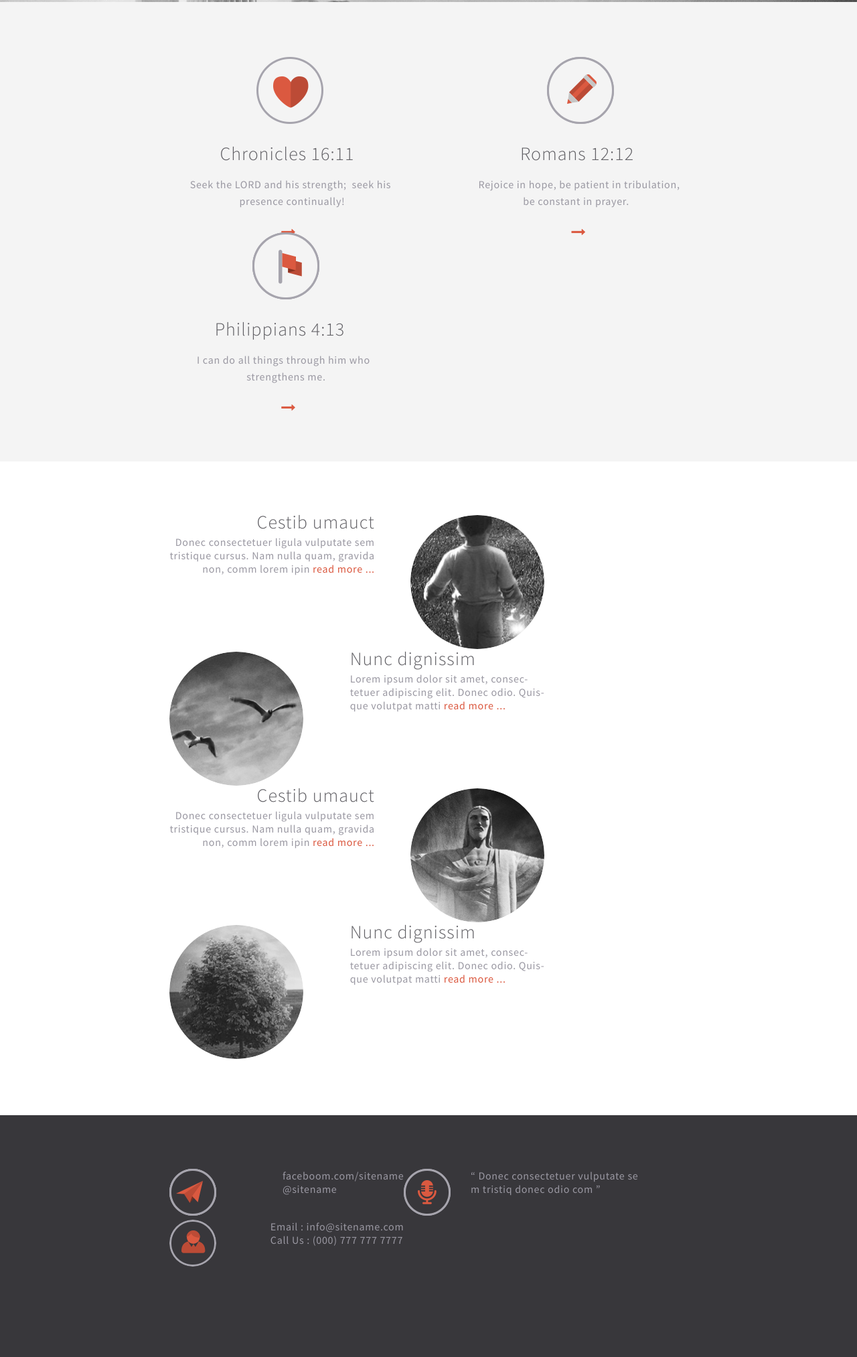
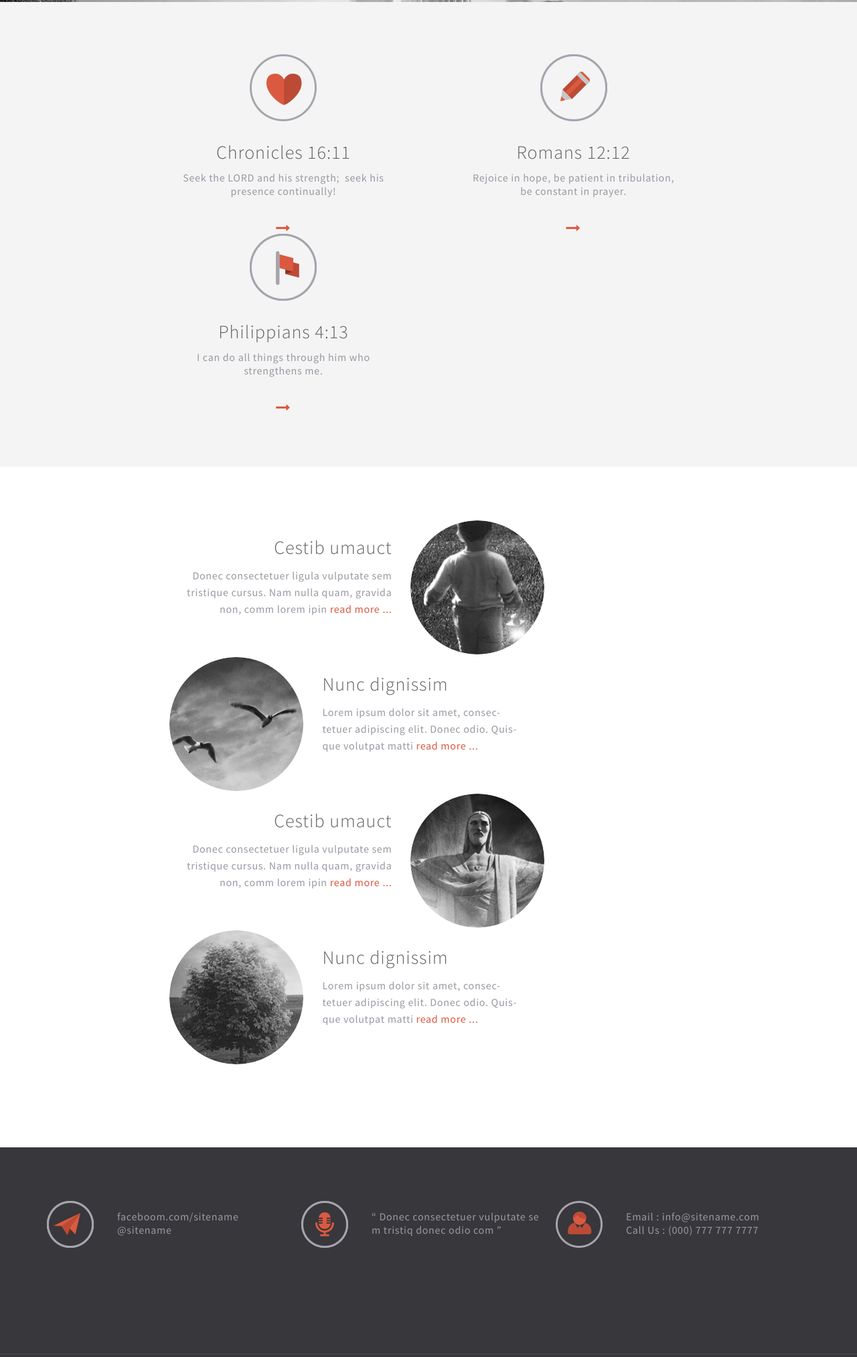
Before and after one commit to LanSlider/iTechLab18-Anton.Repetukha, a plain HTML site: page Task2/index.html in a window 1280 px wide. Shown: the part 617-2643 px from the top of the page at 67% size. Drawn offline with Linux system fonts and the light colour scheme.

Commit message:
edit block position and size

```diff
--- a/Task2/css/article.css
+++ b/Task2/css/article.css
@@ -5,8 +5,10 @@
 
 .article__textblock {
     display: flex;
-    flex-shrink: 1;
     flex-direction: column;
+    width: 360px;
+    height: 100%;
+    padding-top: 10px;
     line-height: 20px;
     font-size: 16px;
 }
@@ -15,12 +17,13 @@
     display: block;
     color: #605f64;
     font-size: 28px;
+    line-height: 60px;
     font-family: 'Source Sans Pro Light';
-    margin-bottom: 10px;
 }
 
 .article__text {
     letter-spacing: 0.7px;
+    line-height: 25px;
 }
 
 .article__image img {
@@ -28,3 +31,25 @@
     max-height: 200px;
     border-radius: 100px;
 }
+
+.article__textblock_left {
+    box-sizing: border-box;
+    float: left;
+    padding-right: 28px;
+    text-align: right;
+}
+
+.article__textblock_right {
+    box-sizing: border-box;
+    float: right;
+    padding-left: 28px;
+    text-align: left;
+}
+
+.article__image_left {
+    float: right;
+}
+
+.article__image_right {
+    float: left;
+}
--- /dev/null
+++ b/Task2/css/contact.css
@@ -0,0 +1,19 @@
+.contact {
+    display: flex;
+    flex-direction: row;
+    width: 380px;
+}
+
+.contact__textblock {
+    padding-top: 13px;
+    padding-left: 35px;
+}
+
+.contact__text {
+    letter-spacing: 0.7px;
+}
+
+.contact__image img {
+    width: 70px;
+    height: 70px;
+}
--- a/Task2/css/content.css
+++ b/Task2/css/content.css
@@ -7,92 +7,12 @@
     flex-wrap: wrap;
     justify-content: space-between;
     background-color: #f4f4f4;
-    padding: 82px 19.8% 80px 19.8%;
+    padding: 78px 19.8% 80px 19.8%;
 }
 
-.content__center {
+.content__body {
     display: flex;
     flex-wrap: wrap;
     justify-content: space-between;
-    padding: 80px 19.8% 80px 19.8%;
+    padding: 80px 19.8% 120px 19.8%;
 }
-
-.content__leftblock {
-    display: flex;
-    justify-content: space-between;
-    width: 560px;
-    flex-direction: row;
-    text-align: right;
-}
-
-.content__rightblock{
-    display: flex;
-    justify-content: space-between;
-    width: 560px;
-    flex-direction: row-reverse;
-    text-align: left;
-}
-
-.content__centerblock {
-    width: 340px;
-    height: 262px;
-    text-align: center;
-}
-
-.content__titleblock {
-    margin: 30px 22px 26px 0;
-}
-
-.content__urlblock {
-    margin: 0px 14.6px 40px 0;
-}
-
-.content__textblock-1 {
-    margin-left: 21px;
-    white-space: pre;
-}
-
-.content__textblock-2 {
-    margin-top: 5px;
-    margin-left: 26px;
-}
-
-.content__textblock-3 {
-    margin-left: 17px;
-    white-space: pre;
-}
-
-.content__textblock-4 {
-    margin-top: 5px;
-    margin-left: 8px;
-}
-
-.content__iconblock img{
-    margin-right: 12px;
-}
-
-.content__centerblock > .article__textblock > .article__title {
-    margin: 30px 0 26px 11px;
-}
-
-.content__centerblock > .article__textblock > .article_icon {
-    margin-left: 20px;
-}
-
-.content__centerblock > .article__textblock > .article__url {
-    margin-top: 26px;
-    margin-left: 16px;
-}
-
-
-/*
-.content__block {
-    display: flex;
-    justify-content: space-between;
-    flex-direction: row;
-}
-
-
-
-
-*/
--- a/Task2/css/footer.css
+++ b/Task2/css/footer.css
@@ -3,7 +3,7 @@
     flex-direction: column;
     align-items: center;
     color: #9a98a2;
-    height: auto;
+    height: 550px;
     background-color: #38373b;
     font-family: 'Source Sans Pro Regular';
 }
@@ -11,29 +11,36 @@
 .footer__header {
     display: flex;
     flex-wrap: wrap;
-    font-size: 16pt;
-    padding: 80px 19.8% 20px 19.8%;
-    margin-bottom: 120px;
+    padding-top: 80px;
+    padding-bottom: 114px;
 }
 
-.footer__article {
-    display: flex;
-    justify-content: space-between;
-    width: 570px;
-    flex-direction: row-reverse;
-    text-align: left;
-    width: 350px;
+.footer__body {
+    box-sizing: border-box;
+    margin: 20px;
 }
 
-.footer__image img{
-    margin-right: 10px;
-    width: 70px;
-    height: 70px;
+.footer__line {
+    height: 100px;
+    width: 100%;
+    padding-top: 40px;
+    border-bottom: 1.5px solid #4f4e53;
+}
+
+.footer__body {
+    box-sizing: border-box;
+    padding-top: 31px;
+    background-color: #38373b;
+    padding-left: 11px;
 }
 
 .footer__copyright {
+    letter-spacing: 0px;
     text-align: center;
     font-size: 16px;
-    margin: 40px 0 60px 0;
+    padding: 40px 0 60px 0;
+}
 
+.footer__text {
+    line-height: 25px;
 }
--- a/Task2/css/header.css
+++ b/Task2/css/header.css
@@ -1,8 +1,5 @@
 .header {
     box-sizing: border-box;
-    /*display: flex;
-    justify-content: space-between;
-    align-items: center;*/
     height: 77.6px;
     color: white;
     font-family: 'Source Sans Pro Light';
--- /dev/null
+++ b/Task2/css/info.css
@@ -0,0 +1,27 @@
+.info {
+    line-height: 50px;
+    width: 340px;
+    height: 268px;
+    text-align: center;
+    color: #9a98a2;
+    font-family: 'Source Sans Pro Regular';
+}
+
+.info__title {
+    display: block;
+    color: #605f64;
+    line-height: 55px;
+    font-size: 28px;
+    font-family: 'Source Sans Pro Light';
+}
+
+.info__text {
+    font-size: 16px;
+    letter-spacing: 0.7px;
+    line-height: 20px;
+    white-space: pre;
+}
+
+.info__icon {
+    line-height: 90px;
+}
--- a/Task2/css/page.css
+++ b/Task2/css/page.css
@@ -3,8 +3,8 @@
 }
 
 .page__header {
-    padding-left: 19.6%;
-    padding-right: 19%;
+    padding-left: 372px;
+    padding-right: 364px;
 }
 
 .page__main {
--- a/Task2/index.html
+++ b/Task2/index.html
@@ -11,9 +11,11 @@
         <link href="css/menu.css" rel="stylesheet">
         <link href="css/banner.css" rel="stylesheet">
         <link href="css/article.css" rel="stylesheet">
+        <link href="css/info.css" rel="stylesheet">
         <link href="css/footer.css" rel="stylesheet">
         <link href="css/subblock.css" rel="stylesheet">
         <link href="css/header.css" rel="stylesheet">
+        <link href="css/contact.css" rel="stylesheet">
         <link href="css/content.css" rel="stylesheet">
         <link href="css/main.css" rel="stylesheet">
         <link href="css/fonts.css" rel="stylesheet">
@@ -22,9 +24,9 @@
         <header class="page__header header">
             <div class="header__sitename">Sitename</div>
             <ul class="menu header__menu">
-                <li class="menu__item"><a href="#">Home</a></li>
+                <li class="menu__item "><a href="#">Home</a></li>
                 <li class="menu__item"><a href="#">About</a></li>
-                <li class="menu__item"><a href="#">Serivces</a></li>
+                <li class="menu__item"><a href="#">Services</a></li>
                 <li class="menu__item"><a href="#">Work</a></li>
                 <li class="menu__item"><a href="#">Contact</a></li>
             </ul>
@@ -44,126 +46,128 @@
             </div>
 
             <div class="content">
-                <div class="content__header">
-
-                    <article class="article content__centerblock">
-                        <div class="article__textblock">
-                            <div class="article_icon"><img src="images/Heart.png"></div>
-                            <div class="article__title">Chronicles 16:11</div>
-                            <div class="article__text content__textblock-1">Seek the LORD and his strength;  seek his</div>
-                            <div class="article__text content__textblock-2">presence continually!</div>
-                            <div class="article__url"><a href="#" class="orange">
+                <section class="content__header">
+                    <article class="info">
+                        <div class="info__textblock">
+                            <div class="info_image"><img src="images/Heart.png"></div>
+                            <div class="info__title">Chronicles 16:11</div>
+                            <div class="info__text ">Seek the LORD and his strength;  seek his</div>
+                            <div class="info__text">presence continually!</div>
+                            <div class="info__icon"><a href="#" class="orange">
                                 <i class="fa fa-long-arrow-right fa-lg"></i>
                             </a></div>
                         </div>
                     </article>
 
-                    <article class="article content__centerblock">
-                        <div class="article__textblock">
-                            <div class="article_icon"><img src="images/Pencil.png"></div>
-                            <div class="article__title">Romans 12:12</div>
-                            <div class="article__text content__textblock-3">Rejoice in hope, be patient in tribulation,</div>
-                            <div class="article__text content__textblock-4">be constant in prayer.</div>
-                            <div class="article__url"><a href="#" class="orange">
+                    <article class="info">
+                        <div class="info__textblock">
+                            <div class="info__image"><img src="images/Pencil.png"></div>
+                            <div class="info__title">Romans 12:12</div>
+                            <div class="info__text">Rejoice in hope, be patient in tribulation,</div>
+                            <div class="info__text">be constant in prayer.</div>
+                            <div class="info__icon"><a href="#" class="orange">
                                 <i class="fa fa-long-arrow-right fa-lg"></i>
                             </a></div>
                         </div>
                     </article>
 
-                    <article class="article content__centerblock">
-                        <div class="article__textblock">
-                            <div class="article_icon content__iconblock"><img src="images/Flag.png"></div>
-                            <div class="article__title"><span class="content__titleblock">Philippians 4:13</span></div>
-                            <div class="article__text">I can do all things through him who</div>
-                            <div class="article__text content__textblock-4">strengthens me.</div>
-                            <div class="article__url"><a href="#" class="orange">
+                    <article class="info">
+                        <div class="info__textblock">
+                            <div class="info__image"><img src="images/Flag.png"></div>
+                            <div class="info__title"><span class="content__titleblock">Philippians 4:13</span></div>
+                            <div class="info__text">I can do all things through him who</div>
+                            <div class="info__text content__textblock-4">strengthens me.</div>
+                            <div class="info__icon"><a href="#" class="orange">
                                 <i class="fa fa-long-arrow-right fa-lg"></i>
                             </a></div>
                         </div>
                     </article>
-                </div>
+                </section>
 
-                <div class="content__center">
-                    <article class="article content__leftblock">
-                        <div class="article__textblock">
+                <section class="content__body">
+                    <article class="article">
+                        <div class="article__textblock article__textblock_left">
                             <div class="article__title">Cestib umauct</div>
                             <div class="article__text">Donec consectetuer ligula vulputate sem</div>
                             <div class="article__text">tristique cursus. Nam nulla quam, gravida</div>
                             <div class="article__text"> non, comm lorem ipin <a href="#" class="orange">read more ...</a></div>
                         </div>
-                        <div class="article__image">
+                        <div class="article__image article__image_right">
                             <img src="images/Content1.png" >
                         </div>
                     </article>
-                    <article class="article content__rightblock">
-                        <div class="article__textblock">
+                    <article class="article ">
+                        <div class="article__textblock article__textblock_right">
                             <div class="article__title">Nunc dignissim</div>
                             <div class="article__text">Lorem ipsum dolor sit amet, consec-</div>
                             <div class="article__text">tetuer adipiscing elit. Donec odio. Quis-</div>
                             <div class="article__text">que volutpat matti <a href="#" class="orange">read more ...</a></div>
                         </div>
-                        <div class="article__image">
+                        <div class="article__image article__image_left">
                             <img src="images/Content2.png" >
                         </div>
                     </article>
-                    <article class="article content__leftblock">
-                        <div class="article__textblock">
+                    <article class="article ">
+                        <div class="article__textblock article__textblock_left">
                             <div class="article__title">Cestib umauct</div>
                             <div class="article__text">Donec consectetuer ligula vulputate sem</div>
                             <div class="article__text">tristique cursus. Nam nulla quam, gravida</div>
                             <div class="article__text">non, comm lorem ipin <a href="#" class="orange">read more ...</a></div>
                         </div>
-                        <div class="article__image">
+                        <div class="article__image article__image_right">
                             <img src="images/Content3.png" >
                         </div>
                     </article>
-                    <article class="article content__rightblock">
-                        <div class="article__textblock">
+                    <article class="article ">
+                        <div class="article__textblock article__textblock_right">
                                 <div class="article__title">Nunc dignissim</div>
                                 <div class="article__text">Lorem ipsum dolor sit amet, consec-</div>
                                 <div class="article__text">tetuer adipiscing elit. Donec odio. Quis-</div>
                                 <div class="article__text">que volutpat matti <a href="#" class="orange">read more ...</a></div>
                         </div>
-                        <div class="article__image">
+                        <div class="article__image article__image_left">
                             <img src="images/Content4.png" >
                         </div>
                     </article>
-                </div>
+                </section>
             </div>
         </main>
 
         <footer class="page__footer footer">
-
-            <div class="footer__header">
-                <article class="article footer__article">
-                    <div class="article__textblock">
-                        <div class="article__text">faceboom.com/sitename</div>
-                        <div class="article__text">@sitename</div>
-                    </div>
-                    <div class="footer__image">
+            <section class="footer__header">
+                <article class="contact">
+                    <div class="contact__image">
                         <img src="images/Paper plane.png" >
                     </div>
+                    <div class="contact__textblock">
+                        <div class="contact__text">faceboom.com/sitename</div>
+                        <div class="contact__text">@sitename</div>
+                    </div>
                 </article>
-                <article class="article footer__article">
-                    <div class="article__textblock">
-                        <div class="article__text">“ Donec consectetuer vulputate se</div>
-                        <div class="article__text">m tristiq donec odio com ”</div>
-                    </div>
-                    <div class="footer__image">
+
+                <article class="contact">
+                    <div class="contact__image">
                         <img src="images/testimonial.png" >
                     </div>
+                    <div class="contact__textblock">
+                        <div class="contact__text">“ Donec consectetuer vulputate se</div>
+                        <div class="contact__text">m tristiq donec odio com ”</div>
+                    </div>
+
                 </article>
-                <article class="article footer__article">
-                    <div class="article__textblock">
-                        <div class="article__text">Email : info@sitename.com</div>
-                        <div class="article__text">Call Us : (000) 777 777 7777</div>
-                    </div>
-                    <div class="article__image footer__image">
+                <article class="contact">
+                    <div class="contact__image">
                         <img src="images/User.png" >
                     </div>
-                </article>
+                    <div class="contact__textblock">
+                        <div class="contact__text">Email : info@sitename.com</div>
+                        <div class="contact__text">Call Us : (000) 777 777 7777</div>
                     </div>
 
+                </article>
+            </section>
+            <div class="footer__line"></div>
+            <div class="footer__body">
                 <div class="subblock">
                     <div class="subblock__title">Vivamus vesinqu</div>
                     <form action="#">
@@ -172,10 +176,10 @@
                     </form>
                 </div>
                 <div class="footer__copyright">
-                <p>Copyright(c) website name. </p>
-                <p><a href="#" class="orange">Designed by: www.alltemplateneeds.com</a>  /  Images from: www.wallpaperswide.com</p>
+                    <div class="footer__text">Copyright(c) website name. </div>
+                    <div class="footer__text"><a href="#" class="orange">Designed by: www.alltemplateneeds.com</a>  /  Images from: www.wallpaperswide.com</div>
                 </div>
-
+            </div>
         </footer>
 
     </body>
```
Also changed, not shown: Task2/css/banner.css (+2 -5 lines), Task2/css/subblock.css (+12 -10 lines). Lines whose indentation alone changed are shown as unchanged.
